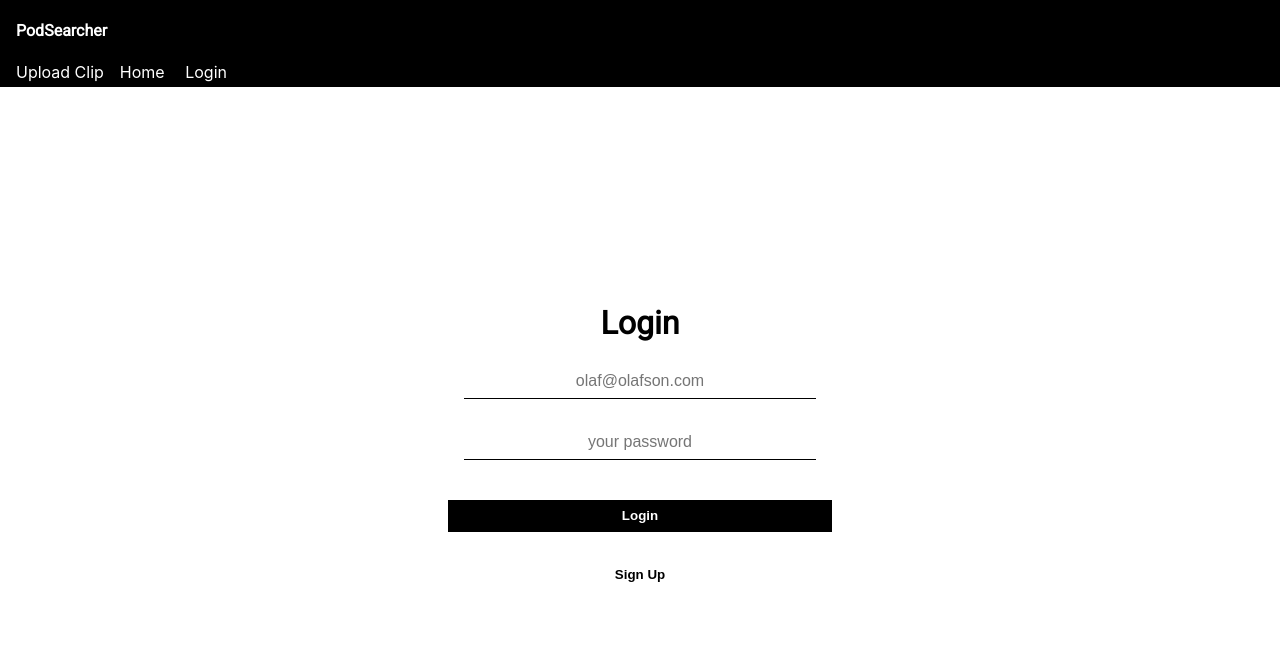
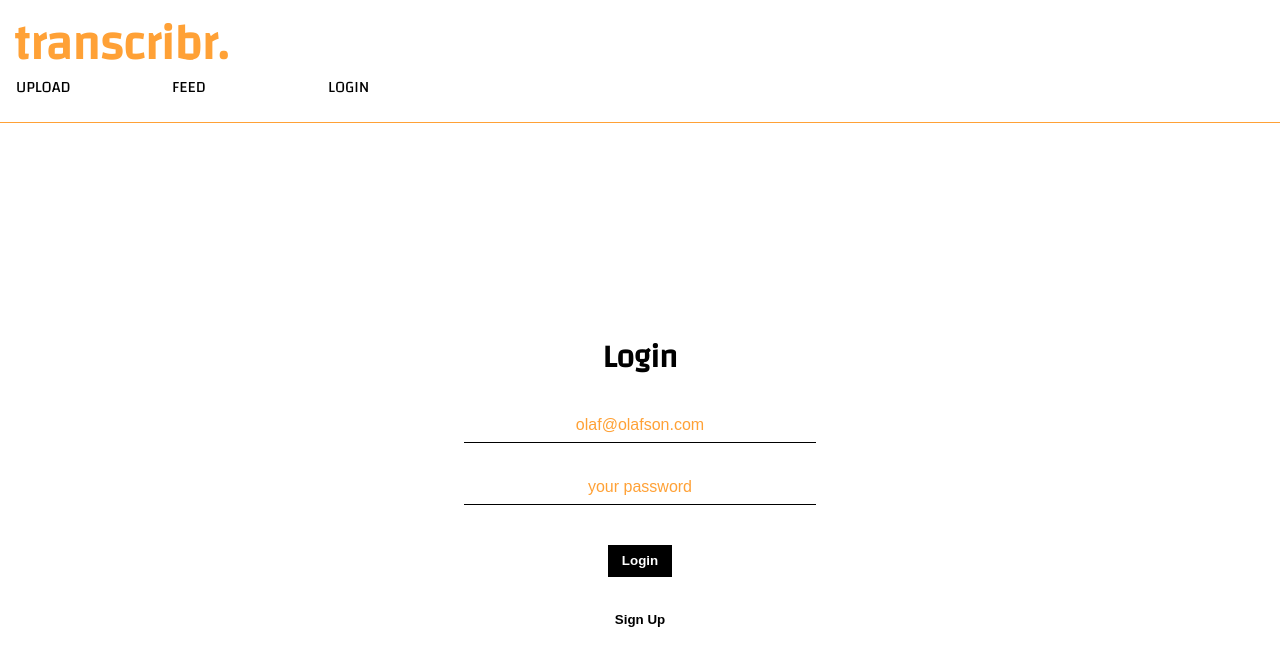
Before and after one commit to olinelson/transcribr, a React (Create React App) app: page /login in a window 1280 px wide. Shown: the top 666 px of the page. Built offline with nearby package versions, Linux system fonts and the light colour scheme.

Commit message:
theme changes

```diff
--- a/public/index.html
+++ b/public/index.html
@@ -13,7 +13,7 @@
       user's mobile device or desktop. See https://developers.google.com/web/fundamentals/web-app-manifest/
     -->
     <link rel="manifest" href="%PUBLIC_URL%/manifest.json" />
-    <link href="https://fonts.googleapis.com/css?family=Open+Sans|Roboto" rel="stylesheet">
+    <link href="https://fonts.googleapis.com/css?family=Armata|Changa|Yanone+Kaffeesatz" rel="stylesheet">
     <!--
       Notice the use of %PUBLIC_URL% in the tags above.
       It will be replaced with the URL of the `public` folder during the build.
--- a/src/App.css
+++ b/src/App.css
@@ -8,12 +8,12 @@ body{
 
 
 p {
-font-family: 'Open Sans',
+font-family: 'Roboto',
 sans-serif;
 }
 
-h1 ,h1, h3, h4, h5, h6 {
-  font-family: 'Roboto',
+h1 ,h1, h3, h4, h5, h6, a {
+  font-family: 'Changa',
   sans-serif;
 }
 
@@ -24,20 +24,23 @@ h1 ,h1, h3, h4, h5, h6 {
 
 button {
   background-color: black;
-  border: none;
+  border: 1px solid black;
   display: flex;
   align-items: center;
   justify-content: center;
   height: 2rem;
   align-self: center;
   color: white;
+  width: 4rem;
   font-weight: bold;
+
 }
 
 
 button:disabled {
-  color: grey;
+  opacity: 0.3;
 }
+
 
 
 .audio-player {
@@ -57,7 +60,7 @@ button:disabled {
 
 .site-container {
   padding: 1rem;
-
+  background-color: white;
   height: 100%;
 }
 
@@ -71,15 +74,39 @@ a:hover {
 }
 
 nav {
-  border-bottom: 1px solid black;
-  background-color: black;
 
-  color: white;
+  background-color: white;
   padding: 0 1rem .25rem 1rem;
+  height: 15vh;
+  display: flex;
+  flex-direction: column;
+  border-bottom: 1px solid rgb(255, 161, 54);
+  margin-bottom: 2rem;
+
+}
+
+nav h4 {
+font-size: 3rem;
+padding: 0;
+margin: 0 0 -1rem -.2rem;
+color: rgb(255, 161, 54);
 }
 nav a {
   margin: 0 1rem 1rem 0;
+  color: black;
+
 }
+
+.nav-links{
+  display: grid;
+  grid-template-columns: 1fr 1fr 1fr 1fr 4fr;
+
+}
+
+.logged-in-as {
+justify-self: right;
+}
+
 
 .player-container {
   display: flex;
@@ -167,7 +194,13 @@ nav a {
   background-color: transparent;
   border: 0;
   text-align: center;
-   border-bottom: 1px solid black;
+  border-bottom: 1px solid black;
+  color: rgb(255, 161, 54);
+
+}
+input::placeholder{
+ color: rgb(255, 161, 54);
+
 }
 
 
@@ -272,6 +305,8 @@ border: 1px solid #4747475d;
   justify-content: center;
 }
 
+
+
 .login-form {
   display:grid;
   flex-direction: column;
@@ -282,11 +317,16 @@ border: 1px solid #4747475d;
   width: 30vw;
 }
 
+.login-button {
+  justify-self: center;
+}
+
 
 .signup-button{
-
+  justify-self: center;
   background-color: white;
   color: black;
+  border: none;
 }
 
 .add-clip-form-container {
@@ -374,6 +414,7 @@ border: 1px solid #4747475d;
 }
 .add-clip-submit {
   grid-area: submit;
+  justify-self: center;
 }
 
 /* beatLoader */
--- a/src/App.js
+++ b/src/App.js
@@ -4,7 +4,8 @@ import "./App.css";
 // font awesome
 import { library } from '@fortawesome/fontawesome-svg-core'
 import { fab } from '@fortawesome/free-brands-svg-icons'
-import { faCheckSquare, faCoffee, faCheck } from '@fortawesome/free-solid-svg-icons'
+
+import { faCheckSquare, faCoffee, faCheck, faUser } from '@fortawesome/free-solid-svg-icons'
 
 
 
@@ -20,7 +21,7 @@ import SignUpForm from "./components/SignUpForm";
 import LoginForm from "./components/LoginForm"
 import User from "./components/User"
 
-library.add(fab, faCheckSquare, faCoffee, faCheck)
+library.add(fab, faCheckSquare, faCoffee, faCheck, faUser)
 
 // filtered clips and clips used for results in clips container
 class App extends Component {
--- a/src/components/Clip.js
+++ b/src/components/Clip.js
@@ -26,6 +26,21 @@ class Clip extends Component {
 
   componentDidMount = () => {
     this.getClip()
+
+  }
+
+  isClipProcessing= (clip) => {
+     if (clip.processing === true) {
+       this.setState({
+         clip: clip,
+         processing: true
+       })
+     } else{
+       this.setState({
+           clip: clip,
+           processing: false
+         })
+       }
   }
 
     getClip = () => {
@@ -33,10 +48,8 @@ class Clip extends Component {
         method: "GET",
       })
       .then(r => r.json())
-      .then(r => this.setState({
-        clip: r,
-        processing: false,
-      }))
+      .then(r => this.isClipProcessing(r) )
+
     }
 
     showButtonIfSaved =  () =>{
--- a/src/components/ClipsContainer.js
+++ b/src/components/ClipsContainer.js
@@ -85,12 +85,12 @@ return (
 
     <div className="clips-container">
 
-      <h1>Clips Index</h1>
+      {/* <h1>Clips Index</h1> */}
       <div className="search-container">
 
         <DebounceInput
             label="search clips"
-            placeholder="search clips..."
+            placeholder="search for clips..."
             minLength = { 2 }
             debounceTimeout = { 300 }
             onChange={this.searchInputHandler}
--- a/src/components/NavBar.js
+++ b/src/components/NavBar.js
@@ -1,15 +1,18 @@
 import React, { Fragment } from "react";
 
 import { BrowserRouter as Router, Route, Link } from "react-router-dom";
+
+import { FontAwesomeIcon } from '@fortawesome/react-fontawesome'
 
 const NavBar = props => {
 
     const showCurrentUserLinks = () => {
         return (
             <Fragment>
-             <a>{`logged in as ${props.currentUser.user_name}` }</a>
-             <a onClick = {props.logout}> logout </a>
-             <Link to={`/users/${props.currentUser.id}`}>My Clips</Link>
+
+             <a onClick = {props.logout}> LOGOUT </a>
+             <Link to={`/users/${props.currentUser.id}`}>SAVED CLIPS</Link>
+        <a className="logged-in-as"> <FontAwesomeIcon icon = "user" /> {props.currentUser.user_name}</a>
              </Fragment >
         )
 
@@ -18,16 +21,17 @@ const NavBar = props => {
   return (
 
     <nav>
-      <h4>PodSearcher</h4>
-      <Link to="/upload">Upload Clip</Link>
-      <Link to="/">Home</Link>
-      {/* <Link to="/signup">Sign Up</Link> */}
+      <h4>transcribr.</h4>
+      <div className="nav-links">
+      <Link to="/upload">UPLOAD</Link>
+      <Link to="/">FEED</Link>
+
       {props.currentUser === null ?
-      < Link to = "/login" > Login </Link>
+      < Link to = "/login" > LOGIN </Link>
       : showCurrentUserLinks()
     }
 
-
+      </div>
 
 
       {/* {props.currentUser ? showCurrentUserLinks() : null} */}
--- a/src/components/User.js
+++ b/src/components/User.js
@@ -8,7 +8,7 @@ import UserClipsContainer from "./UserClipsContainer"
    const showUserName = (props) => {
     return(
         <div className="user-container">
-        <h1>{props.currentUser.user_name}</h1>
+        {/* <h1>{props.currentUser.user_name}</h1> */}
          {props.currentUser.clips ?
          < UserClipsContainer
             currentUser = {props.currentUser}
--- a/src/components/UserClipsContainer.js
+++ b/src/components/UserClipsContainer.js
@@ -112,7 +112,7 @@ class UserClipsContainer extends Component {
 
         return(
         <div className="clips-container">
-          <h1>Saved Clips</h1>
+          {/* <h1>Saved Clips</h1> */}
           <div className="search-container">
             {/* <input placeholder="search clips..." onChange={this.searchInputHandler} /> */}
             <DebounceInput
```
